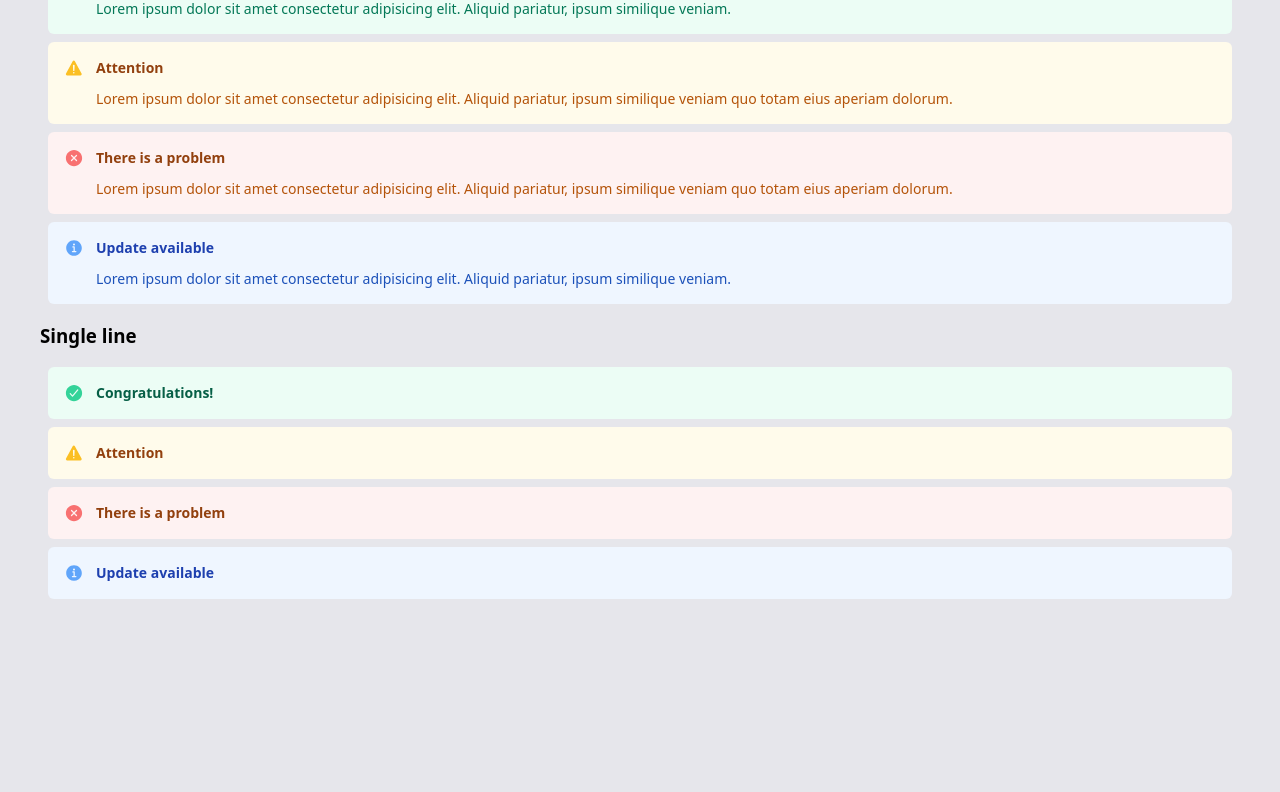
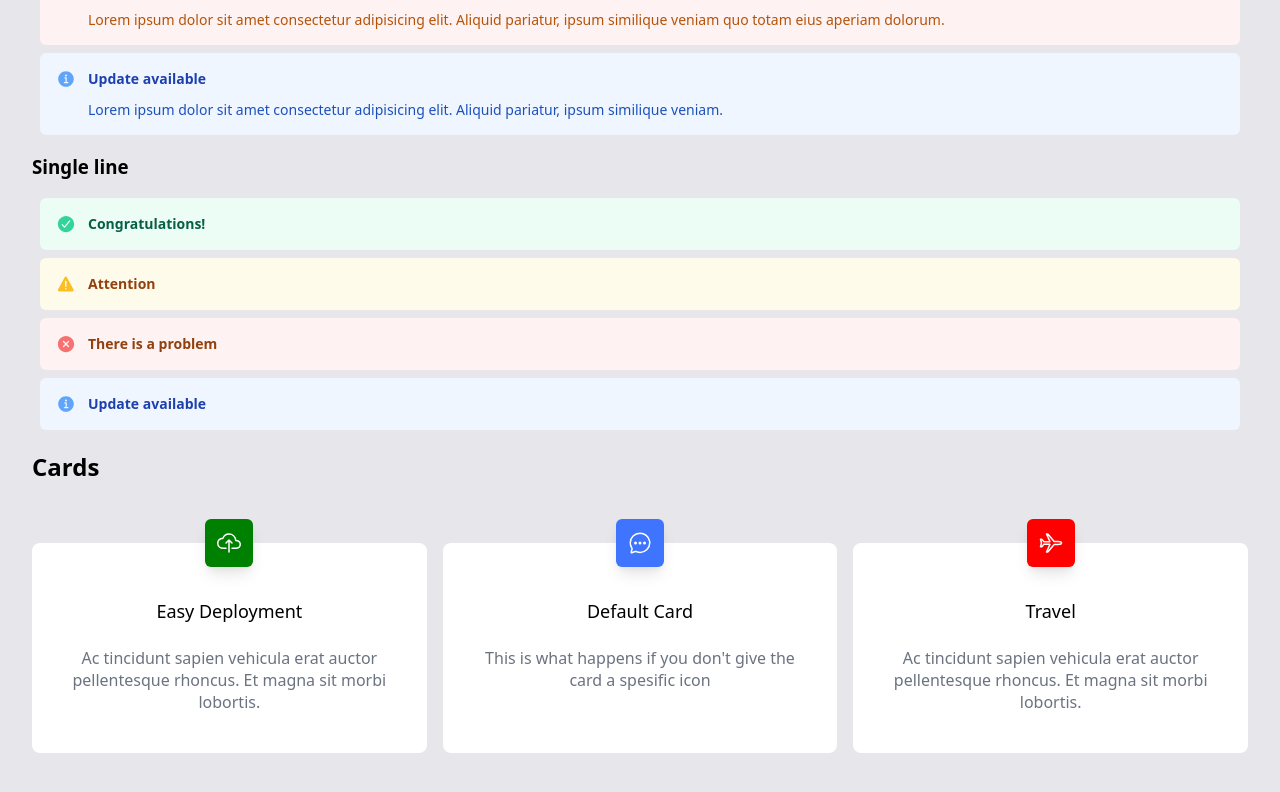
Before and after one commit to 88Hannah/training-2024, a React (Vite) app in the folder component-library/: page / in a window 1280 px wide. Shown: the part 694-1486 px from the top of the page. Before the commit the page ends 1341 px from the top, so only its background shows below. Built offline with nearby package versions, Linux system fonts and the light colour scheme.

Commit message:
Card component completed

```diff
--- a/component-library/src/App.jsx
+++ b/component-library/src/App.jsx
@@ -14,19 +14,6 @@ export default function App() {
   return (
     <>
       <h1>Component Library</h1>
-
-      <section>
-        <h2>Cards</h2>
-
-        <Card>
-          <Card.Icon><IoWarning /></Card.Icon>
-          <Card.Title>The Title</Card.Title>
-          <Card.Text>Here is the text for the card</Card.Text>
-        </Card>
-
-
-
-      </section>
 
       <section>
         <h2>Badges</h2>
@@ -154,6 +141,31 @@ export default function App() {
           </div>
         </div>
       </section>
+
+      <section>
+        <h2>Cards</h2>
+
+        <div className="card-display-container">
+          <Card>
+            <Card.Icon icon='cloud' color='green'></Card.Icon>
+            <Card.Title>Easy Deployment</Card.Title>
+            <Card.Text>Ac tincidunt sapien vehicula erat auctor pellentesque rhoncus. Et magna sit morbi lobortis.</Card.Text>
+          </Card>
+
+          <Card>
+            <Card.Icon></Card.Icon>
+            <Card.Title>Default Card</Card.Title>
+            <Card.Text>This is what happens if you don't give the card a spesific icon</Card.Text>
+          </Card>
+
+          <Card>
+            <Card.Icon icon='airplane' color='red'></Card.Icon>
+            <Card.Title>Travel</Card.Title>
+            <Card.Text>Ac tincidunt sapien vehicula erat auctor pellentesque rhoncus. Et magna sit morbi lobortis.</Card.Text>
+          </Card>
+
+        </div>
+      </section>
     </>
   )
 }
--- a/component-library/src/components/Card/Card.jsx
+++ b/component-library/src/components/Card/Card.jsx
@@ -1,6 +1,6 @@
 export default function Card({children}) {
     return (
-        <div>
+        <div className='card'>
             {children}
         </div>
     )
--- a/component-library/src/components/Card/CardIcon.jsx
+++ b/component-library/src/components/Card/CardIcon.jsx
@@ -1,5 +1,65 @@
-export default function CardIcon() {
+import { IoAccessibilityOutline } from "react-icons/io5";
+import { IoAirplaneOutline } from "react-icons/io5";
+import { IoBalloonOutline } from "react-icons/io5";
+import { IoBulbOutline } from "react-icons/io5";
+import { IoCalendarNumberOutline } from "react-icons/io5";
+import { IoCloudUploadOutline } from "react-icons/io5";
+import { IoPawOutline } from "react-icons/io5";
+import { IoPizzaOutline } from "react-icons/io5";
+import { IoRocketOutline } from "react-icons/io5";
+import { IoChatbubbleEllipsesOutline } from "react-icons/io5";
+import { IconContext } from "react-icons";
+
+
+export default function CardIcon({icon, color = '#3F75FE'}) {
+
+    let reactIcon;
+
+    if(icon?.type?.name) {
+        reactIcon =
+        <IconContext.Provider value={{ color, size: "20px", className: "card__icon" }}>
+            {icon}
+        </IconContext.Provider>
+    } else {
+        switch(icon) {
+            case 'accessibility':
+                reactIcon = <IoAccessibilityOutline />
+                break;
+            case 'airplane':
+                reactIcon = <IoAirplaneOutline />
+                break;
+            case 'balloon':
+                reactIcon = <IoBalloonOutline />
+                break;
+            case 'bulb':
+                reactIcon = <IoBulbOutline />
+                break;
+            case 'calendar':
+                reactIcon = <IoCalendarNumberOutline />
+                break;
+            case 'cloud':
+                reactIcon = <IoCloudUploadOutline />
+                break;
+            case 'paw':
+                reactIcon = <IoPawOutline />
+                break;
+            case 'pizza':
+                reactIcon = <IoPizzaOutline />
+                break;
+            case 'rocket':
+                reactIcon = <IoRocketOutline />
+                break;
+            default:
+                reactIcon = <IoChatbubbleEllipsesOutline />
+                break;
+        }
+    }
+
     return (
-        <p>Hi</p>
+        <div className='icon-container' style={{backgroundColor: color}}>
+            <IconContext.Provider value={{ color: 'white', size: "24px", className: "card__icon" }}>
+                {reactIcon}
+            </IconContext.Provider>
+        </div>
     )
 }
--- a/component-library/src/components/Card/CardText.jsx
+++ b/component-library/src/components/Card/CardText.jsx
@@ -1,5 +1,5 @@
 export default function CardText({children}) {
     return (
-        <p className='banner__text'>{children}</p>
+        <p className='card__text'>{children}</p>
     )
 }
--- a/component-library/src/components/Card/CardTitle.jsx
+++ b/component-library/src/components/Card/CardTitle.jsx
@@ -1,6 +1,6 @@
 export default function CardTitle({children}) {
     return (
-        <h4 className='banner__title'>
+        <h4 className='card__title'>
             {children}
         </h4>
     )
--- a/component-library/src/style.css
+++ b/component-library/src/style.css
@@ -2,8 +2,17 @@ body {
     font-family: system-ui, sans-serif;
     font-weight: normal;
     background-color: rgb(230, 230, 235);
+    box-sizing: border-box;
+    margin: 0;
     padding: 2rem;
 }
+
+section {
+    max-width: 1400px;
+}
+
+
+/* BADGE COMPONENT */
 
 .badge {
     display: inline-block;
@@ -63,6 +72,7 @@ body {
 }
 
 
+/* BANNER COMPONENT */
 
 .banner {
     display: flex;
@@ -91,7 +101,6 @@ body {
     color: #047857;
 }
 
-
 .banner.warning {
     background-color: #FFFBEB;
     color: #92400E;
@@ -119,3 +128,57 @@ body {
     font-size: 14px;
     margin: 12px 0 0;
 }
+
+
+/* CARD COMPONENT */
+
+.card {
+    position: relative;
+    background-color: white;
+    border-radius: 8px;
+    padding: 56px 32px 24px;
+    margin: 40px 0px 16px;
+    text-align: center;
+    max-width: 100%;
+}
+
+.card:hover {
+    box-shadow: 0 4px 25px 0px rgba(0, 0, 0, 0.1);
+}
+
+.icon-container {
+    height: 48px;
+    width: 48px;
+    display: flex;
+    align-items: center;
+    justify-content: center;
+    border-radius: 6px;
+    box-shadow: 0 10px 15px -3px rgba(0, 0, 0, 0.1), 0 4px 6px -2px rgba(0, 0, 0, 0.05);
+    position: absolute;
+    left: calc(50% - 24px);
+    top: -24px;
+}
+
+.card__title {
+    font-size: 18px;
+    font-weight: 500;
+    margin-top: 0;
+}
+
+.card__text {
+    font-size: 16px;
+    color: #6B7280;
+}
+
+/* For displaying the card compoent in the app */
+
+.card-display-container {
+    display: flex;
+    flex-wrap: wrap;
+    gap: 16px;
+}
+
+.card-display-container > .card {
+    flex: 1 0 0;
+
+}
```
